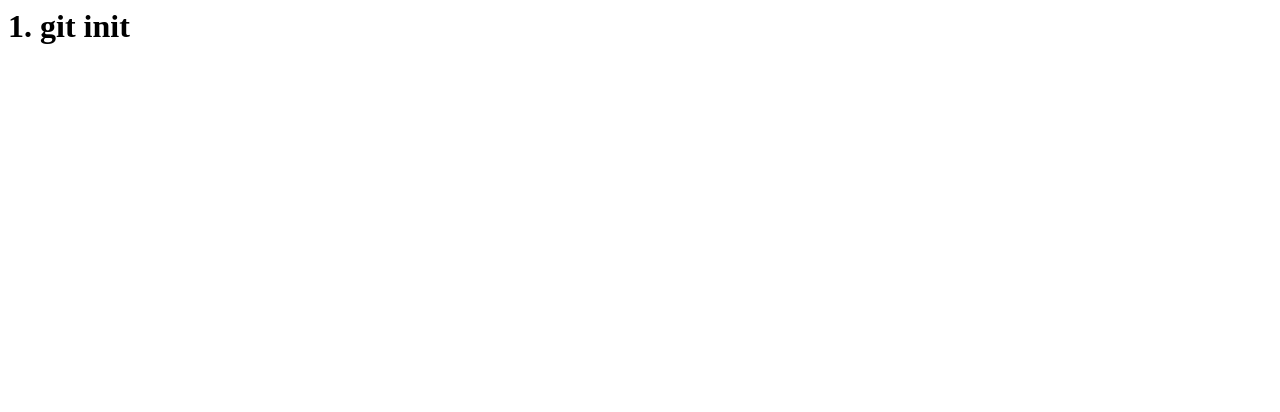
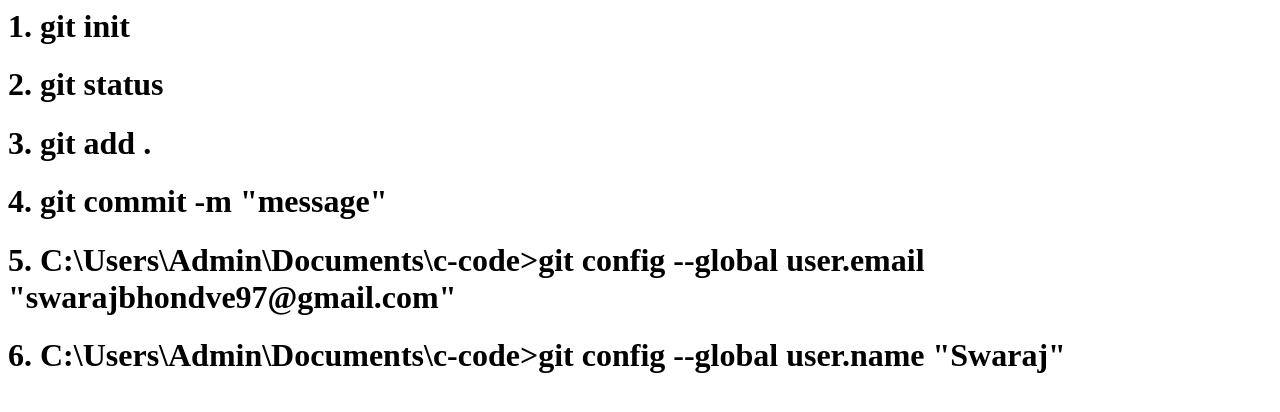
Before and after one commit to Swaraj-Bhondve/c-code, a plain HTML site: page index.html in a window 1280 px wide. Drawn offline with Linux system fonts and the light colour scheme.

Commit message:
Update index.html

```diff
--- a/index.html
+++ b/index.html
@@ -1,5 +1,13 @@
 <html>
+    <head>
+        <title>Git Commands</title>
+    </head>
     <body>
         <h1>1. git init</h1>
+        <h1>2. git status</h1>
+        <h1>3. git add .</h1>
+        <h1>4. git commit -m "message"</h1>
+        <h1>5. C:\Users\Admin\Documents\c-code>git config --global user.email "swarajbhondve97@gmail.com"</h1>
+        <h1>6. C:\Users\Admin\Documents\c-code>git config --global user.name "Swaraj"  </h1>
     </body>
 </html>
```
